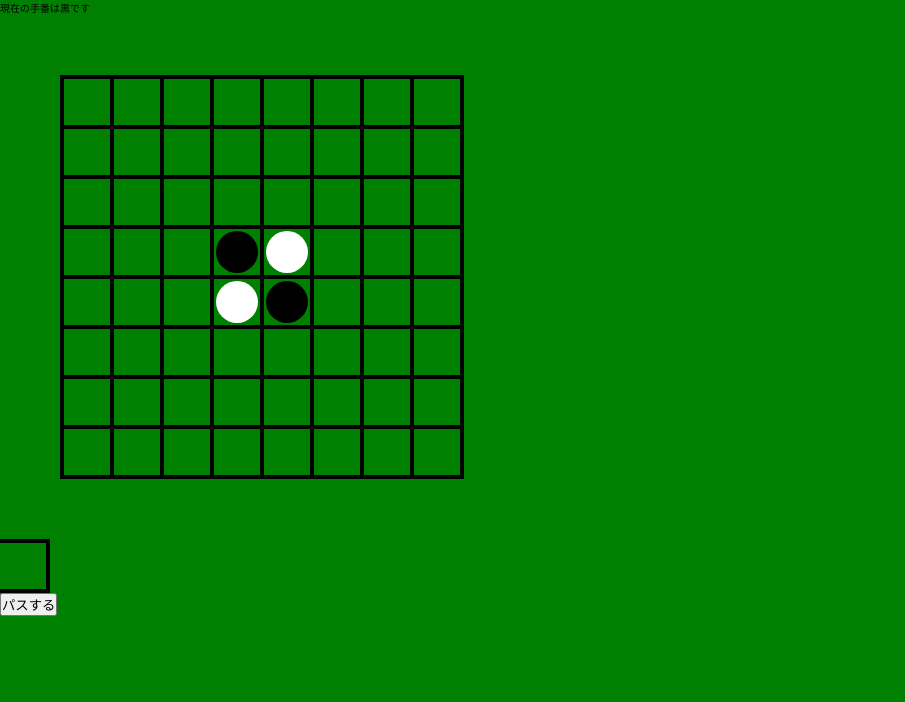
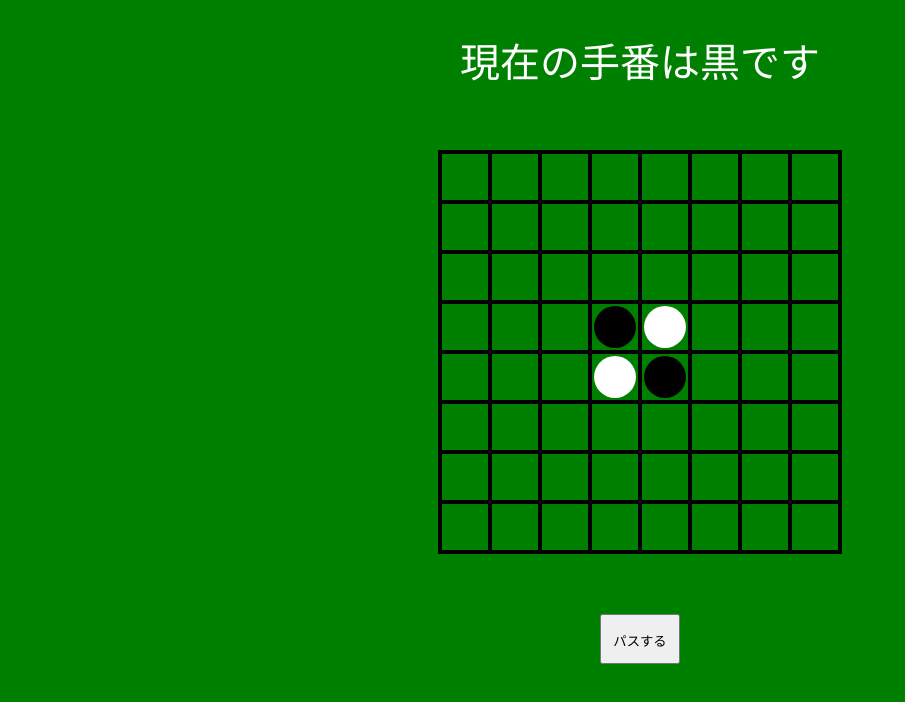
Before and after one commit to ibu0125/osero, a plain HTML site: page osero/index.html in a window 1280 px wide. Shown: the whole page, without its empty margins (0-905 px from the left). Drawn offline with Linux system fonts and the light colour scheme.

Commit message:
Update style.css

```diff
--- a/osero/assets/css/style.css
+++ b/osero/assets/css/style.css
@@ -17,10 +17,42 @@ body {
     background-color: #008000;
 }
 
+@media screen and (max-width:480px) {
+    body {
+        height: 100%;
+        width: 100%;
+    }
+}
+
+#square-template {
+    display: none;
+}
+
+#pass {
+    padding-top: 15px;
+    display: flex;
+    height: 50px;
+    width: 80px;
+    margin-bottom: 30px;
+    margin-left: auto;
+    margin-right: auto;
+    justify-content: center;
+}
+
+body > p {
+    padding-top: 20px;
+    font-size: 4.0rem;
+    display: flex;
+    color: white;
+    margin: 10px auto;
+    justify-content: center;
+}
+
 .stage {
     display: flex;
     flex-wrap: wrap;
-    margin: 60px;
+    margin: 60px auto;
+    justify-content: center;
     width: 404px;
     height: 404px;
 }
```
